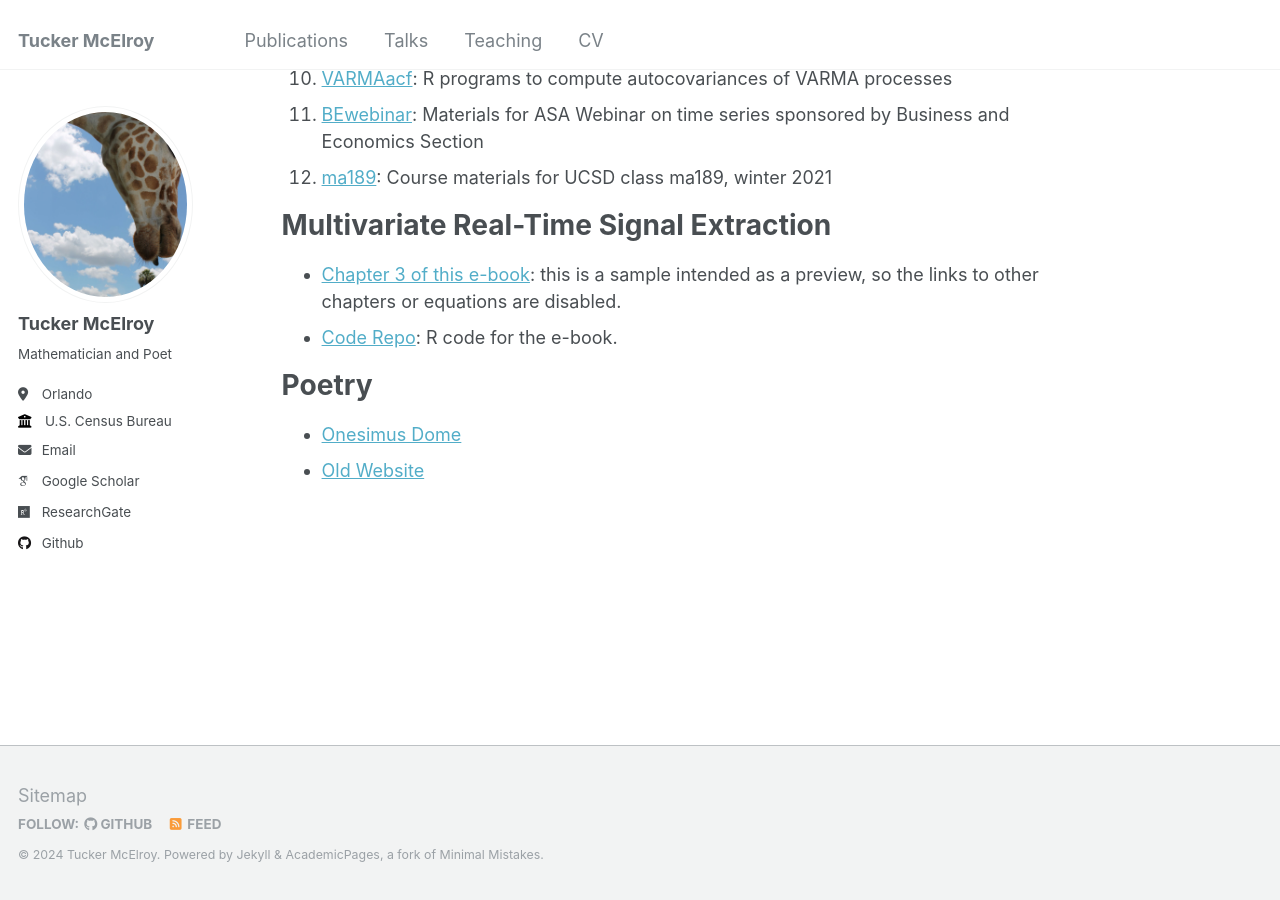
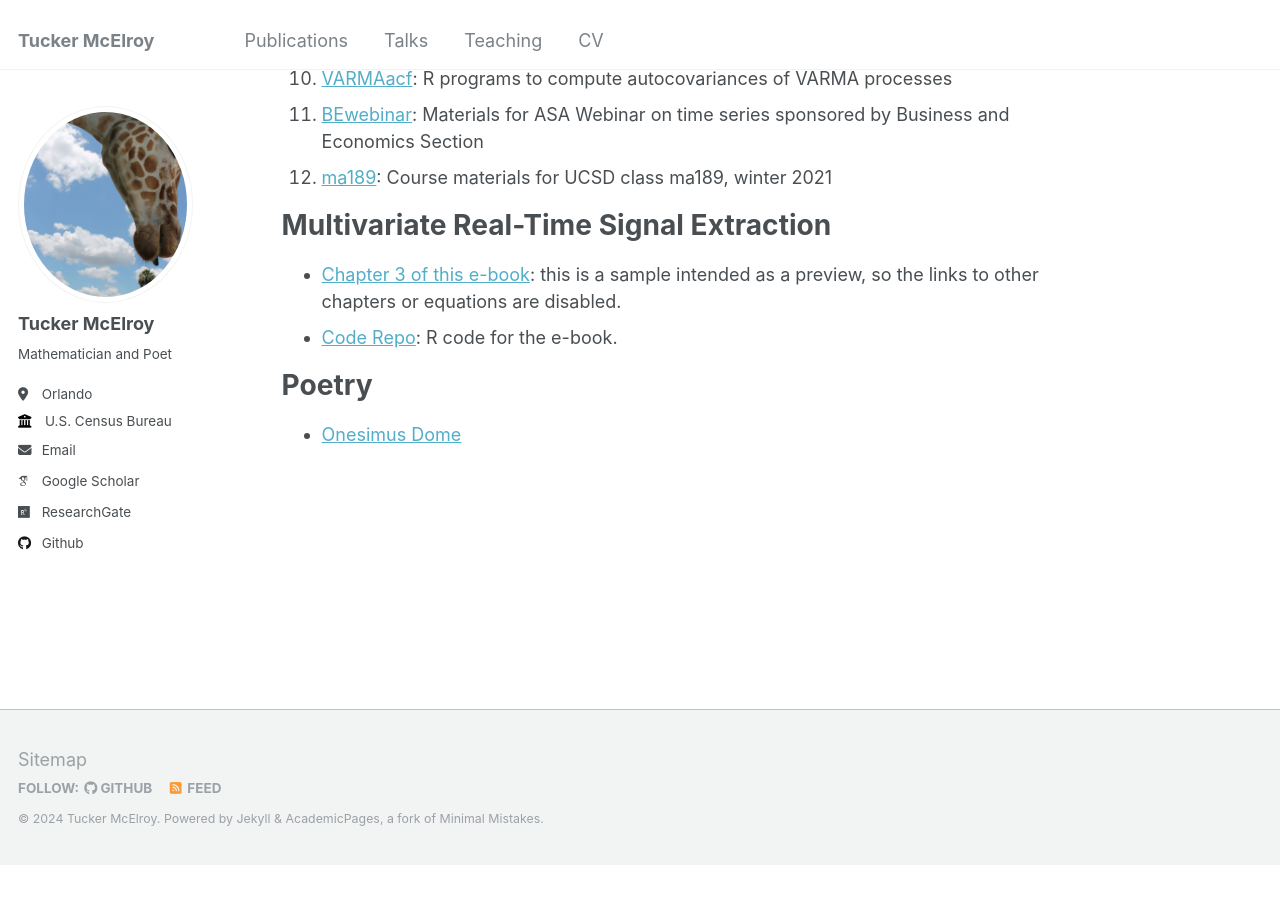
Before and after one commit to tuckermcelroy/tuckermcelroy.github.io, a Jekyll site: the page built from _pages/about.md, in a window 1280 px wide and 900 px high, scrolled down 671 px. Built offline with Jekyll 4.4.1, drawn with Linux system fonts in a browser that asks for light colours; some web fonts are replaced; after the commit the page ends 1535 px from its top, so only the background shows below that.

Commit message:
Update about.md

```diff
--- a/_pages/about.md
+++ b/_pages/about.md
@@ -30,4 +30,3 @@ This is the home page of Tucker McElroy. I am a mathematician, employed as a res
 
 # Poetry
 - [Onesimus Dome](poetry-main.md)
-- [Old Website](http://onesimusdome.com)
```
